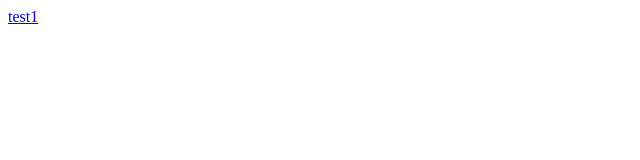
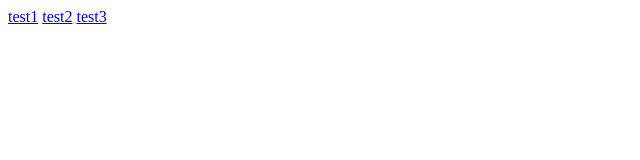
Before and after one commit to larshp/abapGit-flow, a plain HTML site: page index.html in a window 1280 px wide. Shown: the full height of the page, 0-640 px from the left. Drawn offline with Linux system fonts and the light colour scheme.

Commit message:
Update index.html

```diff
--- a/index.html
+++ b/index.html
@@ -1 +1,3 @@
 <a href="test1.html">test1</a>
+<a href="test2.html">test2</a>
+<a href="test3.html">test3</a>
```
